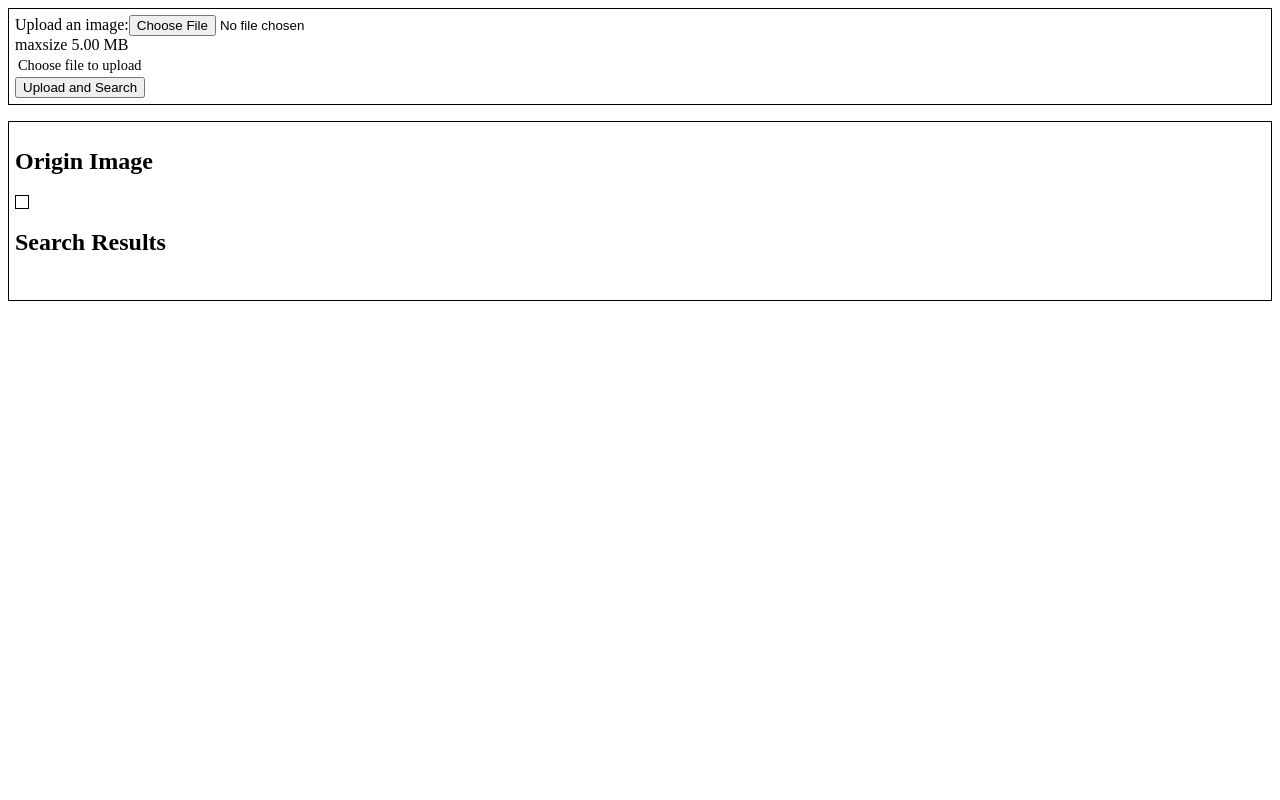
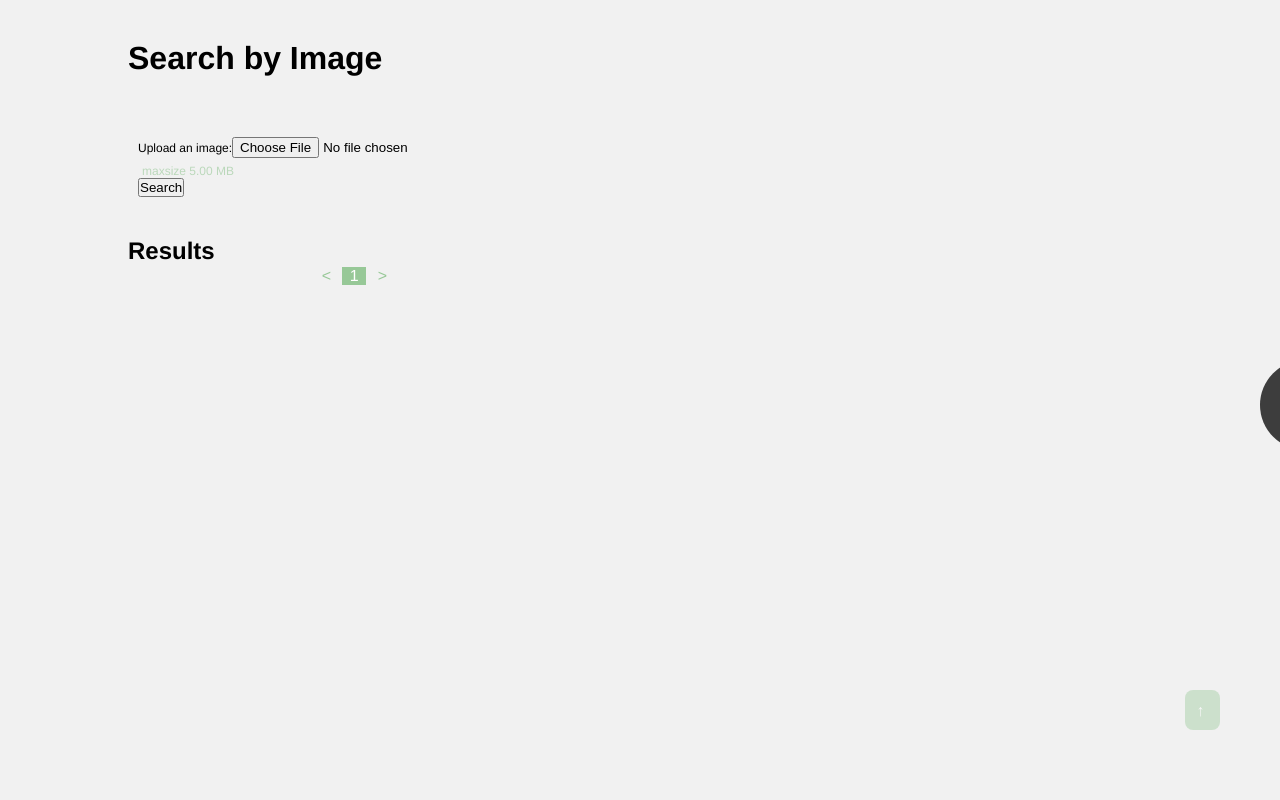
Before and after one commit to ZhanruiLiang/imagematch, a Django app: template image_match_app/template/result.html in a window 1280 px wide. Run offline with Django 3.2, Linux system fonts and the light colour scheme; the template is opened without the code that fills it: values that come from a table or form of the project are taken from there, others are empty.

Commit message:
Add frontend.

```diff
--- a/image_match_app/assets/css/search.css
+++ b/image_match_app/assets/css/search.css
@@ -1,20 +1,202 @@
-form#upload_form {
-    border: 1px solid #000;
-    padding: 6px;
+* {
+    padding: 0px;
+    margin: 0px;
 }
-
+body {
+    margin: 0px auto;
+    width: 80%;
+    background: #f1f1f1;
+    font-family: Helvetica;
+}
+/*---Title
+--------------------------------------*/
+ #title {
+    margin: 40px 0px 0px 0px;
+}
+/*---Input
+--------------------------------------*/
+ #input {
+    margin: 30px 0px 0px 10px;
+    height: 100px;
+}
+#input div {
+    display: inline-block;
+    float: left;
+    margin-top: 30px;
+}
+#upload {
+    display: block;
+}
+#input span {
+    display: block;
+    font-size: 12px;
+    margin: 6px auto auto 4px;
+    color: #97C897;
+    opacity: 0.6;
+}
+#query-image {
+    display: inline-block;
+    max-height: 100%;
+}
+label[for="id_path"] {
+    font-size: 12px;
+}
 #status {
-    font-size: 90%;
-    padding: 3px;
+    font-size: 10px;
+    color: #97C897;
 }
-
-#results {
-    border: 1px solid #000;
-    padding: 6px;
+/*---Images
+--------------------------------------*/
+ div#images {
+    display: block;
+    margin: 30px auto;
 }
-
-div.result, div.query{
-    border: 1px solid #000;
-    padding: 6px;
+ul#images-ul {
+    list-style: none;
+    padding: 0;
+}
+#images-ul li {
+    font-size: 14px;
     display: inline-block;
+    margin: 10px 0px;
+    padding: 10px 12px;
+    height: 200px;
+    float: left;
+    /* position: relative; */
 }
+#images-ul li img {
+    outline: none;
+    border: none;
+    display: block;
+    max-height: 100%;
+}
+#images-ul li:hover {
+    transition: 0.5s ease-out;
+    background: #97C897;
+}
+.imginfo {
+    display: none;
+}
+.imginfo-hover {
+    display: block;
+    position: relative;
+    padding: 10px 0px 10px 4%;
+    cursor: default;
+    max-width: 100%;
+    background: #000;
+    color: #fff;
+    opacity: 0.75;
+    top: -34px;
+}
+/*---Pagination
+--------------------------------------*/
+ #pagination {
+    display: block;
+    margin: 0 auto 0 18%;
+    width: 80%;
+}
+#pagination-ul {
+    list-style:none;
+    margin: 0 auto;
+}
+#pagination-ul a {
+    display: inline-block;
+    width:24px;
+    margin:2px;
+    text-align: center;
+    text-decoration:none;
+    color: #ccc;
+    cursor: pointer;
+}
+a#nextPage, a#prePage {
+    color: #97C897;
+}
+#pagination-ul a:hover {
+    background:#97C897;
+    color:#fff;
+    opacity: 0.5;
+}
+a#nextPage:hover, a#prePage:hover {
+    background: #ccc;
+}
+#pagination-ul a.selected {
+    background:#97C897;
+    color:#fff;
+}
+#pagination-ul a.selected:hover {
+    background:#97C897;
+    color:#fff;
+    opacity: 1;
+}
+/*---Page Switcher
+--------------------------------------*/
+ #pre, #next {
+    position: fixed;
+    top: 45%;
+    text-align: center;
+    height: 90px;
+    width: 90px;
+    background: #000;
+    opacity: 0.75;
+    color: #fff;
+    transition: all .3s ease-in;
+    -webkit-transition: all .3s ease-in;
+    cursor: pointer;
+}
+#pre {
+    display: none;
+    left: -70px;
+    border-radius: 0px 100% 100% 0px;
+}
+#next {
+    right: -70px;
+    border-radius: 100% 0px 0px 100%;
+}
+#pre a, #next a {
+    display: block;
+    max-width: 100%;
+    font-size: 20px;
+    color: #fff;
+    position: relative;
+    top: 39%;
+    cursor: pointer;
+}
+#pre a {
+    left: 17%;
+}
+#next a {
+    right: 17%;
+}
+#pre:hover {
+    transition: 0.2s ease-in;
+    left: -50px;
+}
+#next:hover {
+    transition: 0.2s ease-in;
+    right: -50px;
+}
+/*---Page Switcher
+--------------------------------------*/
+ #top a {
+    display: block;
+    height: 40px;
+    width: 35px;
+    position: fixed;
+    bottom: 70px;
+    right: 60px;
+    background: #97C897;
+    opacity: 0.4;
+    border-radius: 8px;
+    text-decoration: none;
+    color: #fff;
+    transition: 0.25s ease-in;
+}
+#top a:hover {
+    opacity: 0.95;
+    transition: 0.25s ease-in;
+}
+#top a span {
+    font-size: 16px;
+    display: block;
+    margin: 12px auto auto 33%;
+}
--- a/image_match_app/assets/scripts/image.js
+++ b/image_match_app/assets/scripts/image.js
@@ -25,7 +25,6 @@ function showImages(pageNum) {
         imgs += img;
     };
     document.getElementById('images-ul').innerHTML = imgs;
-    repositonImages();
 }
 
 function pagination() {
@@ -89,60 +88,5 @@ function imgInfoMouseOut(id) {
     }
 }
 
-function inSameRow(img1, img2) {
-    var yUp1, yDown1, yUp2, yDown2;
-    yUp1 = img1.y; yDown1 = img1.y + img1.height;
-    yUp2 = img2.y; yDown2 = img2.y + img2.height;
-    return Math.max(yUp1, yUp2) < Math.min(yDown1, yDown2);
-}
-
-function repositonImages() {
-    var x0, x1, y0, y1; // bounding box of images
-    x0 = window.outerWidth;
-    if(typeof(x0) != 'number') {
-        x0 = y0 = 1000000;
-    }else{
-        y0 = window.outerHeight;
-    }
-    x1 = 0;
-    y1 = 0;
-    var images = document.getElementById('images-ul').children;
-    for(var i = 0; i < images.length; i++) {
-        var img = images[i].children[0];
-        x0 = Math.min(img.x, x0);
-        y0 = Math.min(img.y, y0);
-        x1 = Math.max(img.x + img.width, x1);
-        y1 = Math.max(img.y + img.height, y1);
-    }
-    var margin = 10;
-    x0 -= margin;
-    x1 += margin;
-    y0 -= margin;
-    y1 += margin;
-    // console.log(x0, x1, y0, y1)
-    var row = []
-
-    function alignRow(row) {
-        var pad = ((x1 - x0) - (row[row.length - 1].x + row[row.length - 1].width - row[0].x)) / 2;
-        for(var j = 0; j < row.length; j++) {
-            row[j].x += pad;
-        }
-        console.log(pad, row);
-    }
-
-    for(var i = 0; i < images.length; i++) {
-        var img = images[i].children[0];
-        if(i < images.length &&
-                (row.length == 0 || inSameRow(row[row.length - 1], img))) {
-            row.push(img);
-        }else{
-            // A row is collected, reposition it.
-            alignRow(row)
-            row = [img]
-        }
-    }
-    alignRow(row)
-}
-
 showImages(0);
 pagination();
--- a/image_match_app/search.py
+++ b/image_match_app/search.py
@@ -4,7 +4,7 @@ from models import Image, QueryImage
 from django.conf import settings as djsettings
 import datetime
 
-def search(image, number=6):
+def search(image, number=100):
     """
     image: models.QueryImage object
     return: a list of matched results, with type models.Image .
--- a/image_match_app/template/result.html
+++ b/image_match_app/template/result.html
@@ -1,19 +1,49 @@
 {% extends "search.html" %}
+{% load staticfiles %}
+
+{% block query %}
+
+<img id="query-image" src="{{queryImage.path.url}}" alt="" />
+
+{% endblock %}
 
 {% block result %}
 <div id="results">
-    <h2>Origin Image</h2>
-    <div class="query">
-        <img id="query_image" src="{{queryImage.path.url}}" alt="" />
+    <div id="images">
+        <h2>Results</h2>
+        <!-- pagination -->
+        <div id="pagination">
+            <ul id="pagination-ul"></ul>
+        </div>
+        <ul id="images-ul"></ul>
     </div>
-    <h2>Search Results</h2>
-    <br />
+
+</div>
+
+<script type="text/javascript">
+    searchResults = [
     {% for hash, image in results %}
-        <div class="result">
-            <img src="image/{{image.id}}" alt="" />
-            <br />
-            <span> Hash Distance: {{ hash }} </span>
-        </div>
+        [{{image.id}}, {{hash}}],
     {% endfor %}
+    ];
+</script>
+
+<!-- page switcher -->
+<div id="pre" onclick="goPrePage()">
+    <a>&lt;</a>
 </div>
+<div id="next" onclick="goNextPage()">
+    <a>&gt;</a>
+</div>
+
+<!-- top -->
+<div id="top">
+    <a href="#">
+        <span>&uarr;</span>
+    </a>
+</div>
+
+<!-- javascript -->
+<script type="text/javascript" src="{%static "scripts/image.js"%}"></script>
+
 {% endblock %}
--- a/image_match_app/template/search.html
+++ b/image_match_app/template/search.html
@@ -1,24 +1,32 @@
 {% load staticfiles %}
 {# Usage example: {% static "/my_app/myexample.jpg" %}#}
-<!DOCTYPE>
+<!DOCTYPE html>
 <html>
     <head>
         <meta charset="utf-8" />
         <title> The Image Matching Project</title>
-        <!-- <link rel="stylesheet" href="" /> -->
         <link rel="stylesheet" href="{% static "css/search.css" %}" />
         <script type="text/javascript"></script>
     </head>
     <body>
-        <div id="content">
-            <form id="upload_form" action="." method="post" enctype="multipart/form-data">
-                {% csrf_token %}
-                {{ form }}
-                <div id="status">Choose file to upload </div>
-                <button id="upload-button" type="submit">Upload and Search</button>
-            </form>
-            {% block result %}
+        <div id="title">
+            <h1>Search by Image</h1>
+        </div>
+
+        <div id="input">
+            <div>
+                <form id="upload_form" action="." method="post" enctype="multipart/form-data">
+                    {% csrf_token %}
+                    {{ form }}
+                    <button id="upload-button" type="submit">Search</button>
+                    <!--<div id="status">Choose file to upload </div>-->
+                </form>
+            </div>
+            {% block query %}
             {% endblock %}
         </div>
+
+        {% block result %}
+        {% endblock %}
     </body>
 </html>
```
Also changed, not shown: 1 other file.
